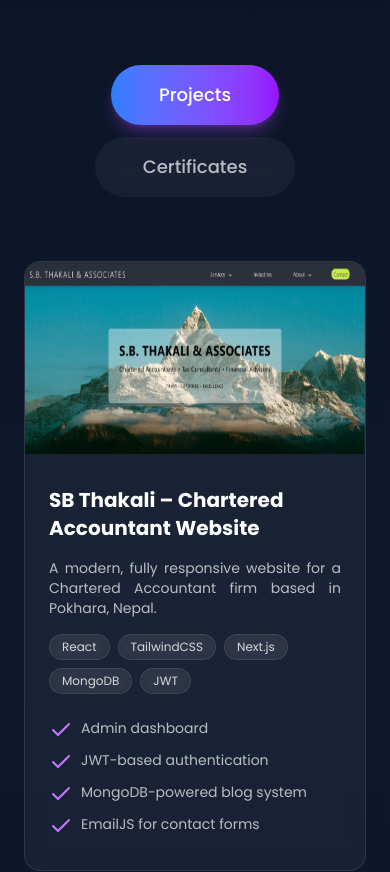
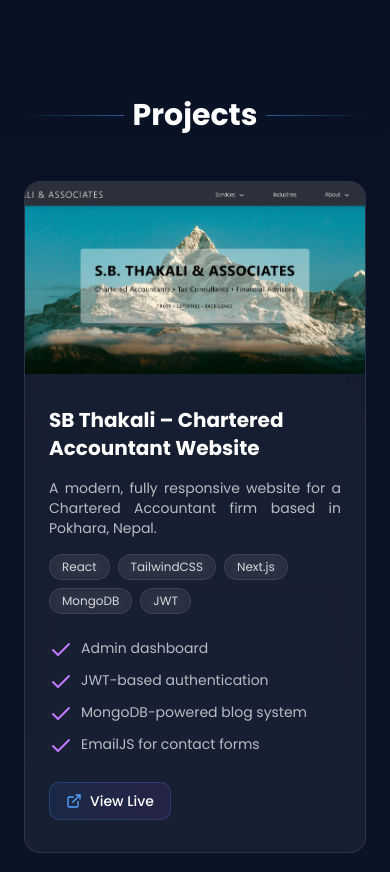
Before and after one commit to ayushthakali/Portfolio, a React (Vite) app: page / in a window 390 px wide. Shown: the part 4186-5058 px from the top of the page. Built offline with nearby package versions, Linux system fonts and the light colour scheme.

Commit message:
fix: responsiveness fixed

```diff
--- a/src/App.jsx
+++ b/src/App.jsx
@@ -8,7 +8,7 @@
 
 function App() {
   return (
-    <main className="relative bg-gradient-to-b from-slate-950 via-slate-900 to-slate-950 font-poppins">
+    <main className="relative bg-gradient-to-b from-slate-950 via-slate-900 to-slate-950 font-poppins overflow-hidden" >
       <Navbar />
       <Hero />
       <Education />
--- a/src/components/Contact.jsx
+++ b/src/components/Contact.jsx
@@ -114,11 +114,12 @@
       <motion.div
         initial={{ y: -30, opacity: 0, scale: 0.6 }}
         whileInView={{ y: 0, opacity: 1, scale: 1 }}
+        viewport={{ once: true }}
         transition={{ duration: 0.8, ease: "easeOut" }}
         className="flex flex-col items-center"
       >
         <div>
-          <h2 className="text-white text-5xl md:text-6xl font-bold font-poppins mb-4">
+          <h2 className="text-white text-4xl md:text-6xl font-bold text-center font-poppins mb-4">
             Let's Connect
           </h2>
           <div className="w-full h-1 bg-gradient-to-r from-blue-400 to-purple-500 mx-auto rounded-full" />
--- a/src/components/Portfolio.jsx
+++ b/src/components/Portfolio.jsx
@@ -1,21 +1,19 @@
 import { motion } from "framer-motion";
-import { useState } from "react";
 import { Check, Github, ExternalLink } from "lucide-react";
 import { projects } from "@/data/projects";
 import { certificates } from "@/data/certificates";
 
 function Portfolio() {
-  const [selected, setSelected] = useState("Projects");
-
   return (
     <section
       id="Portfolio"
-      className="min-h-screen w-full py-20 px-6 md:px-12 flex flex-col items-center space-y-16"
+      className="min-h-screen w-full py-20 px-6 md:px-12 flex flex-col items-center space-y-24"
     >
       {/* Heading */}
       <motion.div
         initial={{ y: -30, opacity: 0, scale: 0.6 }}
         whileInView={{ y: 0, opacity: 1, scale: 1 }}
+        viewport={{ once: true }}
         transition={{ duration: 0.8, ease: "easeOut" }}
         className="flex flex-col items-center"
       >
@@ -25,49 +23,44 @@
           </h2>
           <div className="w-full h-1 bg-gradient-to-r from-blue-400 to-purple-500 mx-auto rounded-full" />
         </div>
-        <p className="text-white/70 text-lg mt-6 font-poppins max-w-2xl">
+        <p className="text-white/70 text-lg mt-6 font-poppins max-w-2xl text-center">
           Open to collaborations, new ideas, and exciting projects.
         </p>
       </motion.div>
 
-      {/* Selection Buttons */}
+      {/* Projects Section */}
+      <div className="w-full max-w-7xl space-y-12">
+        {/* Section Header */}
         <motion.div
-        initial={{ opacity: 0, y: 20 }}
-        whileInView={{ opacity: 1, y: 0 }}
+          initial={{ opacity: 0, x: -20 }}
+          whileInView={{ opacity: 1, x: 0 }}
           viewport={{ once: true }}
-        transition={{ duration: 0.6, delay: 0.2 }}
-        className="flex flex-wrap gap-3 justify-center w-full"
+          transition={{ duration: 0.6 }}
+          className="flex items-center gap-2"
         >
-        {["Projects", "Certificates"].map((item, i) => (
-          <button
-            key={i}
-            onClick={() => setSelected(item)}
-            className={`px-12 py-4 rounded-full font-medium transition-all duration-300 text-lg
-              ${
-                selected === item
-                  ? "bg-gradient-to-r from-blue-500 to-purple-600 text-white shadow-lg shadow-purple-500/30"
-                  : "bg-white/5 backdrop-blur-sm text-white/70 hover:bg-white/10 hover:text-white"
-              }
-          }`}
-          >
-            {item}
-          </button>
-        ))}
+          <div className="flex-grow h-px bg-gradient-to-r to-blue-400/50 from-transparent" />
+
+          <div className="flex-shrink-0">
+            <h3 className="text-white text-3xl md:text-4xl font-bold font-poppins">
+              Projects
+            </h3>
+          </div>
+          <div className="flex-grow h-px bg-gradient-to-r from-blue-400/50 to-transparent" />
         </motion.div>
 
         {/* Projects Grid */}
-      {selected === "Projects" && (
         <motion.div
           layout
-          className="w-full max-w-7xl grid grid-cols-1 md:grid-cols-2 lg:grid-cols-3 gap-8 "
+          className="w-full grid grid-cols-1 md:grid-cols-2 lg:grid-cols-3 gap-8"
         >
           {projects.map((project, i) => (
             <motion.div
               key={project.id}
               initial={{ opacity: 0, scale: 0.9 }}
               whileInView={{ opacity: 1, scale: 1 }}
+              viewport={{ once: true }}
               transition={{ duration: 0.5, delay: i * 0.1 }}
-              className="group relative "
+              className="group relative"
             >
               {/* Card */}
               <div className="bg-white/5 backdrop-blur-md border border-white/10 rounded-2xl overflow-hidden hover:bg-white/10 hover:border-white/20 transition-all duration-300 h-full flex flex-col">
@@ -75,11 +68,11 @@
                 <div className="relative h-48 overflow-hidden">
                   <img
                     src={project.image}
-                    alt={`${i} image`}
-                    className="h-full w-full"
+                    alt={`${project.title} preview`}
+                    className="h-full w-full object-cover"
                   />
                   {/* Overlay on hover */}
-                  <div className="absolute inset-0 bg-gradient-to-t from-black/80 via-black/40 to-transparent opacity-0 group-hover:opacity-100 transition-opacity duration-300 flex items-center justify-center gap-4">
+                  <div className="hidden sm:flex absolute inset-0 bg-gradient-to-t from-black/80 via-black/40 to-transparent opacity-0 group-hover:opacity-100 transition-opacity duration-300 flex items-center justify-center gap-4">
                     <a
                       href={project.github}
                       target="_blank"
@@ -102,7 +95,7 @@
                 </div>
 
                 {/* Content */}
-                <div className="px-6 py-8 flex flex-col ">
+                <div className="px-6 py-8 flex flex-col">
                   <h3 className="text-white text-xl font-bold mb-4 group-hover:text-purple-400 transition-colors">
                     {project.title}
                   </h3>
@@ -125,24 +118,58 @@
                   {/* Features */}
                   <ul className="space-y-2">
                     {project.features.map((feat, i) => (
-                      <li key={i} className="flex gap-2 text-white/70 text-sm ">
-                        <Check className="flex-shrink-0  text-purple-400" />
+                      <li key={i} className="flex gap-2 text-white/70 text-sm">
+                        <Check className="flex-shrink-0 text-purple-400" />
                         <p>{feat}</p>
                       </li>
                     ))}
                   </ul>
+
+                  {/* Mobile Actions */}
+                  <div className="flex sm:hidden gap-3 justify-start mt-6">
+                    {project.live && (
+                      <a
+                        href={project.live}
+                        target="_blank"
+                        rel="noopener noreferrer"
+                        className="group/link inline-flex items-center gap-2 px-4 py-2 bg-gradient-to-r from-blue-500/10 to-purple-500/10 hover:from-blue-500/20 hover:to-purple-500/20 border border-blue-400/20 hover:border-blue-400/40 rounded-lg text-white text-sm font-medium transition-all duration-300"
+                      >
+                        <ExternalLink className="w-4 h-4 text-blue-400 group-hover/link:translate-x-0.5 group-hover/link:-translate-y-0.5 transition-transform duration-300" />
+                        <span>View Live</span>
+                      </a>
+                    )}
+                  </div>
                 </div>
               </div>
             </motion.div>
           ))}
         </motion.div>
-      )}
+      </div>
+
+      {/* Certifications Section */}
+      <div className="w-full max-w-7xl space-y-12">
+        {/* Section Header */}
+        <motion.div
+          initial={{ opacity: 0, x: -20 }}
+          whileInView={{ opacity: 1, x: 0 }}
+          viewport={{ once: true }}
+          transition={{ duration: 0.6 }}
+          className="flex items-center gap-2"
+        >
+          <div className="flex-grow h-px bg-gradient-to-r to-purple-400/50 from-transparent" />
+
+          <div className="flex-shrink-0">
+            <h3 className="text-white text-3xl md:text-4xl font-bold font-poppins">
+              Certifications
+            </h3>
+          </div>
+          <div className="flex-grow h-px bg-gradient-to-r from-purple-400/50 to-transparent" />
+        </motion.div>
 
         {/* Certificates Grid */}
-      {selected === "Certificates" && (
         <motion.div
           layout
-          className="w-full max-w-7xl grid grid-cols-1 md:grid-cols-2 lg:grid-cols-3 gap-8"
+          className="w-full grid grid-cols-1 md:grid-cols-2 lg:grid-cols-3 gap-8"
         >
           {certificates.map((cert, i) => (
             <motion.div
@@ -159,7 +186,7 @@
                 <div className="relative h-68 overflow-hidden">
                   <img
                     src={cert.image}
-                    alt={`${i} image`}
+                    alt={`${cert.title} certificate`}
                     className="h-full w-full"
                   />
                   {/* Overlay on hover */}
@@ -194,7 +221,7 @@
                   </p>
 
                   {/* Skills */}
-                  <div className="flex flex-wrap gap-2 ">
+                  <div className="flex flex-wrap gap-2">
                     {cert.skills.map((skill, i) => (
                       <span
                         key={i}
@@ -209,7 +236,7 @@
             </motion.div>
           ))}
         </motion.div>
-      )}
+      </div>
     </section>
   );
 }
--- a/src/components/Skills.jsx
+++ b/src/components/Skills.jsx
@@ -118,7 +118,7 @@
       <motion.div
         initial={{ y: -30, opacity: 0, scale: 0.6 }}
         whileInView={{ y: 0, opacity: 1, scale: 1 }}
-        viewport={{ once: false, amount: 0.2 }}
+        viewport={{ once: true, amount: 0.2 }}
         transition={{ duration: 0.8, ease: "easeOut" }}
         className="flex flex-col items-center "
       >
@@ -136,6 +136,7 @@
         variants={parentVariant}
         initial="hidden"
         whileInView="visible"
+        viewport={{ once: true }}
         className="max-w-6xl w-full grid grid-cols-2 sm:grid-cols-3 md:grid-cols-4 lg:grid-cols-5 gap-6"
       >
         {skills.map((skill, index) => {
@@ -145,6 +146,7 @@
               key={index}
               variants={childVariant}
               whileHover={{ scale: 1.05, y: -10 }}
+              viewport={{ once: true }}
               transition={{ duration: 0.2 }}
               className="group"
             >
```
Lines whose indentation alone changed are shown as unchanged.
